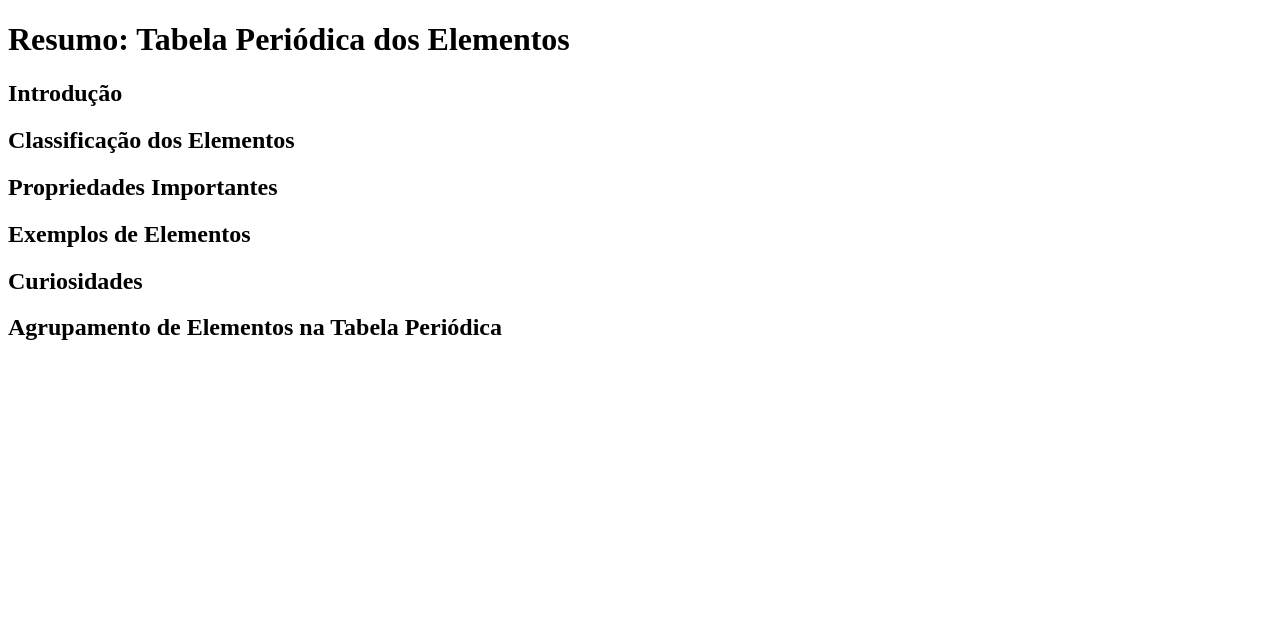
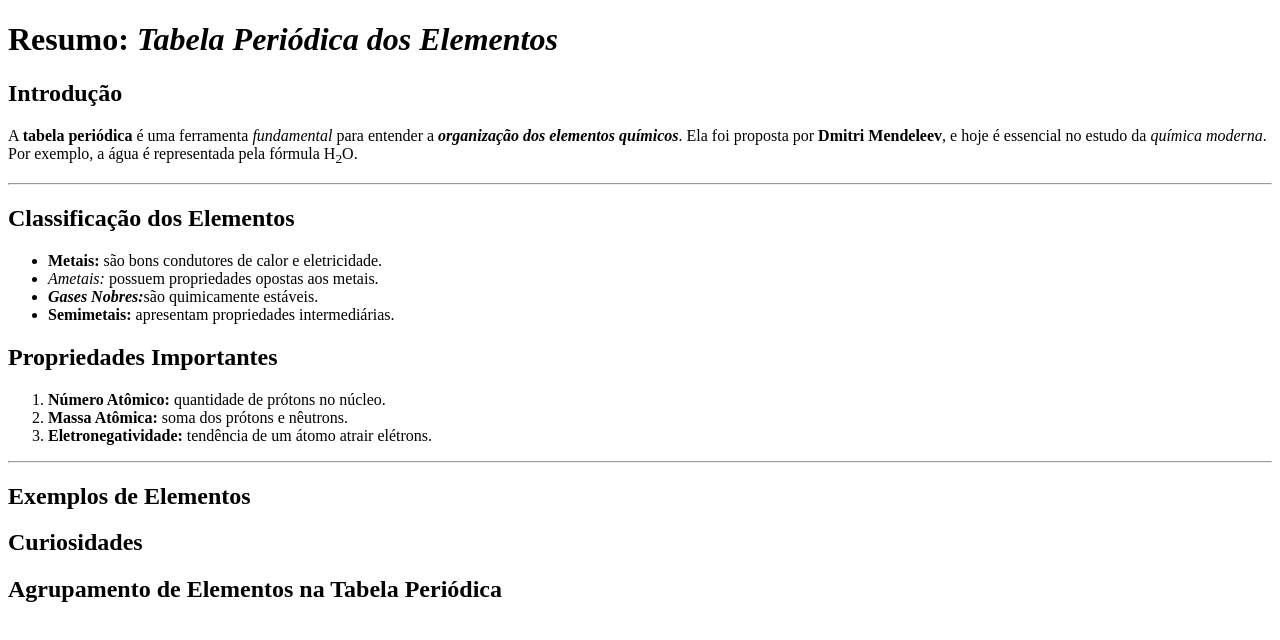
Before and after one commit to LauraNizolli/Revisao-HTML, a plain HTML site: page index.html in a window 1280 px wide. Drawn offline with Linux system fonts and the light colour scheme.

Commit message:
adiciona 3 partes da página

```diff
--- a/index.html
+++ b/index.html
@@ -6,13 +6,33 @@
     <title>Tabela Periódica</title>
 </head>
 <body>
-    <h1>Resumo: Tabela Periódica dos Elementos</h1>
+    <h1>Resumo: <em>Tabela Periódica dos Elementos</em></h1>
 
     <h2>Introdução</h2>
+    <p>
+        A <b>tabela periódica</b> é uma ferramenta <em>fundamental</em> para entender a <b><em>organização dos elementos químicos</em></b>. Ela foi proposta
+por <b>Dmitri Mendeleev</b>, e hoje é essencial no estudo da <em>química moderna</em>. Por exemplo, a água é representada pela
+fórmula H<sub>2</sub>O.
+    </p>
+
+<hr>
 
     <h2>Classificação dos Elementos</h2>
+<ul>
+    <li><b>Metais:</b> são bons condutores de calor e eletricidade.</li>
+    <li><em>Ametais:</em> possuem propriedades opostas aos metais.</li>
+    <li><b><em>Gases Nobres:</em></b>são quimicamente estáveis.</li>
+    <li><b>Semimetais:</b> apresentam propriedades intermediárias.</li>
+</ul>
 
     <h2>Propriedades Importantes</h2>
+<ol>
+    <li><b>Número Atômico:</b> quantidade de prótons no núcleo.</li>
+    <li><b>Massa Atômica:</b> soma dos prótons e nêutrons.</li>
+    <li><b>Eletronegatividade:</b> tendência de um átomo atrair elétrons.</li>
+</ol>
+
+<hr>
 
     <h2>Exemplos de Elementos</h2>
 
```
